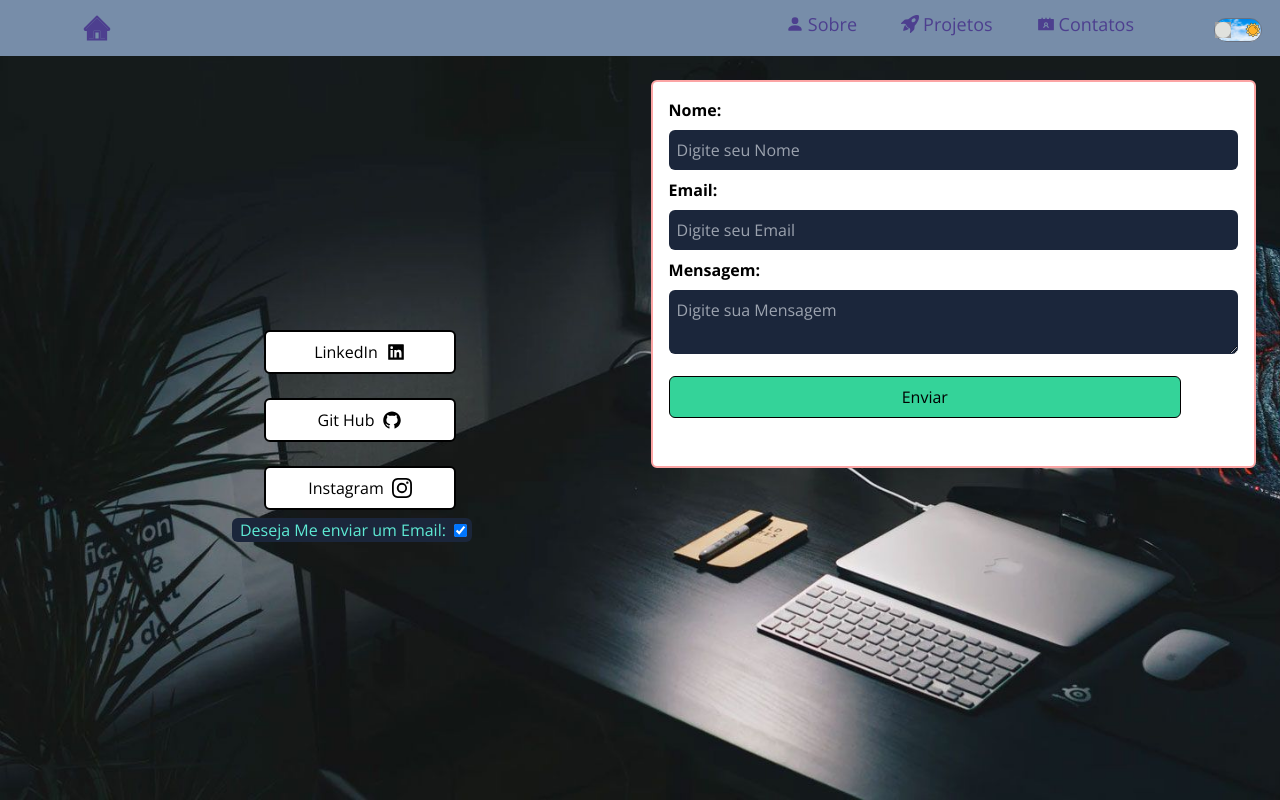
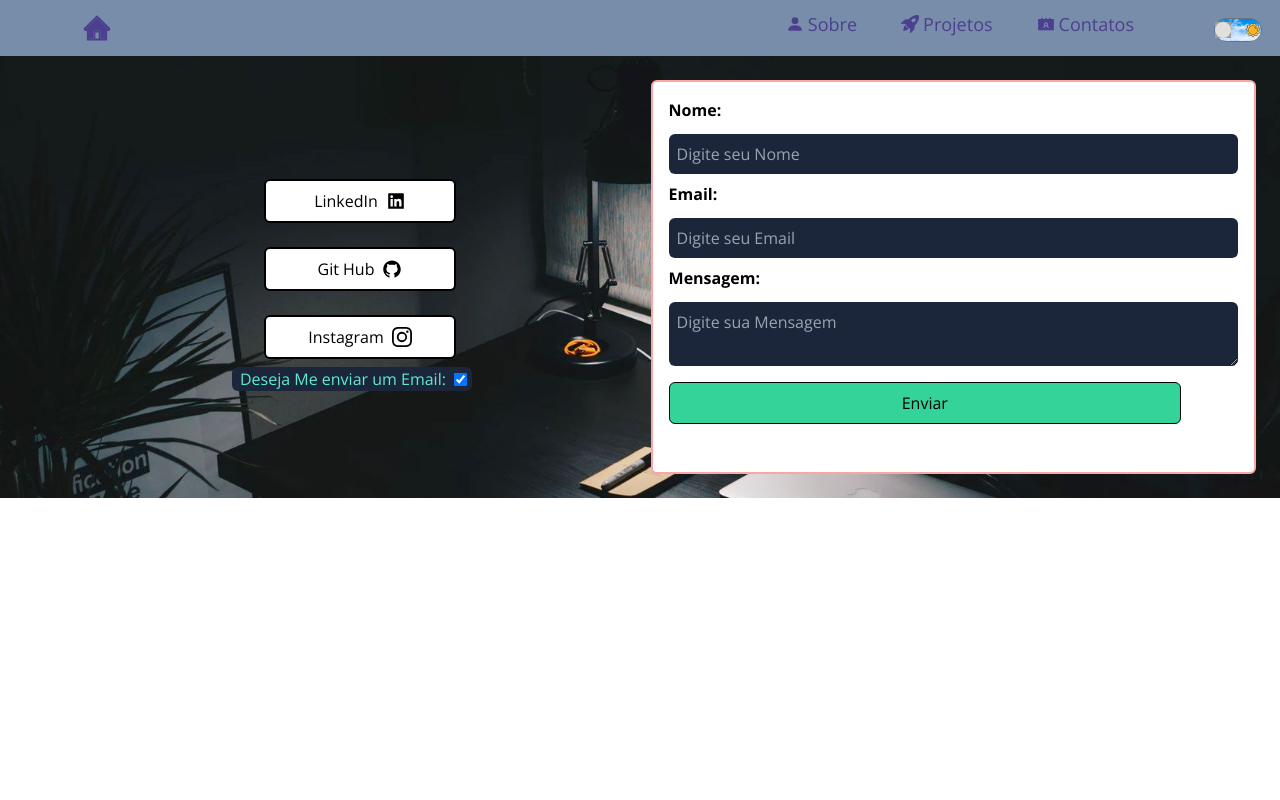
Before and after one commit to Danielsilverio81/portifolio_in_react, a React (Vite) app: page /contacts in a window 1280 px wide. Both pictures are taken after a click on the checkbox "Deseja Me enviar um Email:". Built offline with nearby package versions, Linux system fonts and the light colour scheme; grey boxes are pictures that could not be loaded.

Commit message:
task: install react-hook-form and validate form with zod

```diff
--- a/package.json
+++ b/package.json
@@ -11,11 +11,14 @@
   },
   "dependencies": {
     "@emailjs/browser": "^3.11.0",
+    "@hookform/resolvers": "^3.3.1",
     "prop-types": "^15.8.1",
     "react": "^18.2.0",
     "react-dom": "^18.2.0",
+    "react-hook-form": "^7.46.1",
     "react-icons": "^4.10.1",
-    "react-router-dom": "^6.15.0"
+    "react-router-dom": "^6.15.0",
+    "zod": "^3.22.2"
   },
   "devDependencies": {
     "@types/react": "^18.2.15",
--- a/src/components/ContactsComponents/FormEmail.jsx
+++ b/src/components/ContactsComponents/FormEmail.jsx
@@ -1,6 +1,21 @@
 import { useState } from "react";
 import propTypes from "prop-types";
 import emailJs from "@emailjs/browser";
+import { useForm } from "react-hook-form";
+import { z } from "zod"
+import { zodResolver } from "@hookform/resolvers/zod"
+
+const containersInputsStyle = `flex flex-col gap-1`
+const errorStyle = `text-red-400 text-sm`
+
+const createFormSubmitSchema = z.object({
+  name: z.string().nonempty('O Nome é Obrigatório!'),
+  email: z.string()
+  .nonempty('O e-mail é Obrigatório!')
+  .email('Formato de e-mail invalido!'),
+  message: z.string().nonempty('Escreva uma mensagem antes de Enviar!')
+})
+
 
 FormEmail.propTypes = {
   activeForm: propTypes.bool,
@@ -9,6 +24,16 @@ FormEmail.propTypes = {
 const inputStyle = `bg-darkBgColor text-white p-2 rounded-md w-full my-2`;
 
 export default function FormEmail({ activeForm }) {
+
+  const {
+    register,
+    handleSubmit,
+    formState:{errors}
+   } = useForm({
+    resolver: zodResolver(createFormSubmitSchema)
+  })
+
+
   const [nameValue, setNameValue] = useState("");
   const [emailValue, setEmailValue] = useState("");
   const [messageValue, setMessageValue] = useState("");
@@ -20,8 +45,7 @@ export default function FormEmail({ activeForm }) {
     message: messageValue,
     email: emailValue
   }
-  const sendEmail = (e) => {
-    e.preventDefault()
+  const sendEmail = () => {
     emailJs.send("service_o2rb8f2", "template_3oia459", templateParams, "S7YLoWO4yG_U6yijc")
     .then(() => {
       setSubmit(true)
@@ -31,8 +55,6 @@ export default function FormEmail({ activeForm }) {
     }, (err) => alert(`Error: ${err}`)
   )}
 
-
-
   return (
     <div
       className={`
@@ -40,7 +62,8 @@ export default function FormEmail({ activeForm }) {
       ${activeForm ? "inline" : "hidden"}
       `}
     >
-      <form onSubmit={sendEmail} >
+      <form onSubmit={handleSubmit(sendEmail)} >
+        <div className={containersInputsStyle}>
           <label className="font-bold" htmlFor="nameId">
             Nome:
           </label>
@@ -49,31 +72,41 @@ export default function FormEmail({ activeForm }) {
             className={inputStyle}
             id="nameId"
             placeholder="Digite seu Nome"
+            {...register('name')}
             onChange={(e) => setNameValue(e.target.value)}
             value={nameValue}
           />
+          {errors.name && <span className={errorStyle}>{errors.name.message}</span>}
+        </div>
 
+        <div className={containersInputsStyle}>
           <label className="font-bold" htmlFor="emailId">
             Email:
           </label>
           <input
             className={inputStyle}
-          type="text"
+            type="email"
             placeholder="Digite seu Email"
-          required
+            {...register('email')}
             onChange={(e) => setEmailValue(e.target.value)}
             value={emailValue}
           />
+          {errors.email && <span className={errorStyle}>{errors.email.message}</span>}
+        </div>
 
+        <div className={containersInputsStyle}>
           <label className="font-bold" htmlFor="emailId">
             Mensagem:
           </label>
           <textarea
             className={inputStyle}
             placeholder="Digite sua Mensagem"
+            {...register('message')}
             onChange={(e) => setMessageValue(e.target.value)}
             value={messageValue}
           />
+          {errors.message && <span className={errorStyle}>{errors.message.message}</span>}
+        </div>
 
         <button
           className="
--- a/src/routers/Contacts.jsx
+++ b/src/routers/Contacts.jsx
@@ -8,10 +8,10 @@ export default function Contacts() {
   const [showForm, setShowForm] = useState(false)
 
   return (
-    <section className="
-    bg-contactBgImage w-full h-[calc(100vh-56px)] bg-no-repeat bg-cover
+    <section className={`
+    bg-contactBgImage w-full ${showForm ? 'h-fit':'h-[calc(100vh-56px)]'} bg-no-repeat bg-cover
     flex flex-col md:flex-row gap-10 p-6
-    ">
+    `}>
       <div className="flex w-full flex-col  justify-center">
         <ContactsLinks
         linkText={'https://www.linkedin.com/in/danielsilverio81/'}
```
Also changed, not shown: 1 other file (tests, documents, lock files or other folders). Lines whose indentation alone changed are shown as unchanged.
